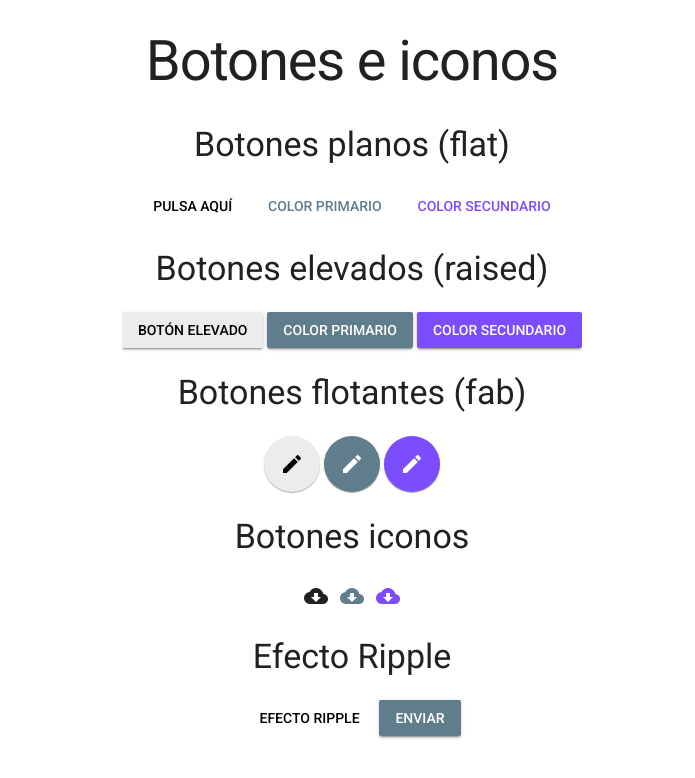
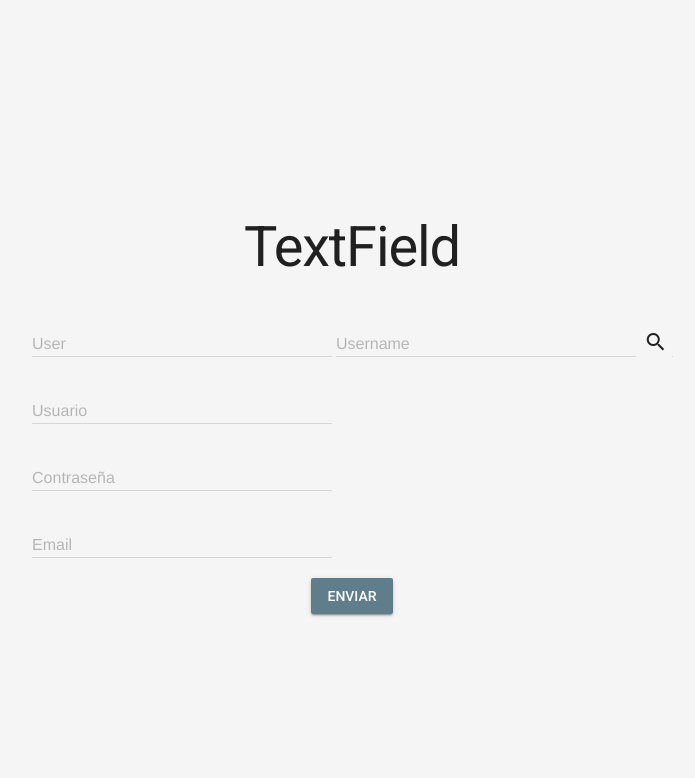
Before and after one commit to dmpinero/Curso_Material_Design, a website: page index.html in a window 1280 px wide. Shown: the whole page, without its empty margins (288-983 px from the left). Drawn offline with Linux system fonts and the light colour scheme.

Commit message:
Octavo ejemplo. Textfield y formulario con textfields tipo text, email y password

```diff
--- a/index.html
+++ b/index.html
@@ -17,36 +17,49 @@
 			align-items: center;
 			justify-content: center;
 		}
+		form .mdl-textfield {
+			display: block;
+		}
 	</style>
 </head>
 
 <body>
-	<div class="mdl-layout mdl-js-layout">
-		<main class="mdl-layout__content">
-			<h1>Botones e iconos</h1>
-			<h3>Botones planos (flat)</h3>
-			<button class="mdl-button">Pulsa aquí</button>
-			<button class="mdl-button mdl-button--colored">Color primario</button>
-			<button class="mdl-button mdl-button--accent">Color secundario</button>
+	<div class="mdl-layout mdl-js-layout mdl-color--grey-100">
+		<main class="mdl-layout_content">
+			<h1>TextField</h1>
+			<div class="mdl-textfield mdl-js-textfield">
+				<input class="mdl-textfield__input" id="basic" type="text"></input>
+				<label for="basic" class="mdl-textfield__label">User</label>
+			</div>
+			<div class="mdl-textfield mdl-js-textfield mdl-textfield--floating-label">
+				<input class="mdl-textfield__input" type="text" id="float"></input>
+				<label for ="float" class="mdl-textfield__label">Username</label>
+			</div>
+			<div class="mdl-textfield mdl-js-textfield mdl-textfield--expandable">
+				<label for="search" class="mdl-button mdl-js-button mdl-button--icon">
+					<i class="material-icons">search</i>
+				</label>
+				<div class="mdl-textfield__expandable-holder">
+					<input type="text" class="mdl-textfield__input" id="search"></input>
+					<label class="mdl-textfield__label" for="search">Buscar</label>
+				</div>
+			</div>
+			<form action="#">
+				<div class="mdl-textfield mdl-js-textfield mdl-textfield--floating-label">
+					<input type="text" class="mdl-textfield__input" id="username"></input>
+					<label class="mdl-textfield__label" for="username">Usuario</label>
+				</div>
+				<div class="mdl-textfield mdl-js-textfield mdl-textfield--floating-label">
+					<input type="password" class="mdl-textfield__input" id="password"></input>
+					<label class="mdl-textfield__label" for="password">Contraseña</label>
+				</div>
+				<div class="mdl-textfield mdl-js-textfield mdl-textfield--floating-label">
+					<input type="email" class="mdl-textfield__input" id="email"></input>
+					<label class="mdl-textfield__label" for="email">Email</label>
+				</div>
 
-			<h3>Botones elevados (raised)</h3>
-			<button class="mdl-button mdl-button--raised">Botón elevado</button>
-			<button class="mdl-button mdl-button--raised mdl-button--colored">Color primario</button>
-			<button class="mdl-button mdl-button--raised mdl-button--accent">Color secundario</button>
-
-			<h3>Botones flotantes (fab)</h3>
-			<button class="mdl-button mdl-button--fab"><i class="material-icons">create</i></button>
-			<button class="mdl-button mdl-button--fab mdl-button--primary"><i class="material-icons">create</i></button>
-			<button class="mdl-button mdl-button--fab mdl-button--accent"><i class="material-icons">create</i></button>
-
-			<h3>Botones iconos</h3>
-			<button class="mdl-button mdl-button--icon"><i class="material-icons">cloud_download</i></button>
-			<button class="mdl-button mdl-button--icon mdl-button--colored"><i class="material-icons">cloud_download</i></button>
-			<button class="mdl-button mdl-button--icon mdl-button--accent"><i class="material-icons">cloud_download</i></button>
-
-			<h3>Efecto Ripple</h3>
-			<button class="mdl-button mdl-js-button mdl-js-ripple-effect">Efecto Ripple</button>
-			<button class="mdl-button mdl-button--raised mdl-js-button mdl-js-ripple-effect mdl-button--colored">Enviar</button>
+				<button class="mdl-button mdl-js-button mdl-button--raised mdl-button--colored">Enviar</button>
+			</form>
 		</main>
 	</div>
 
```
Also changed, not shown: README.md.
